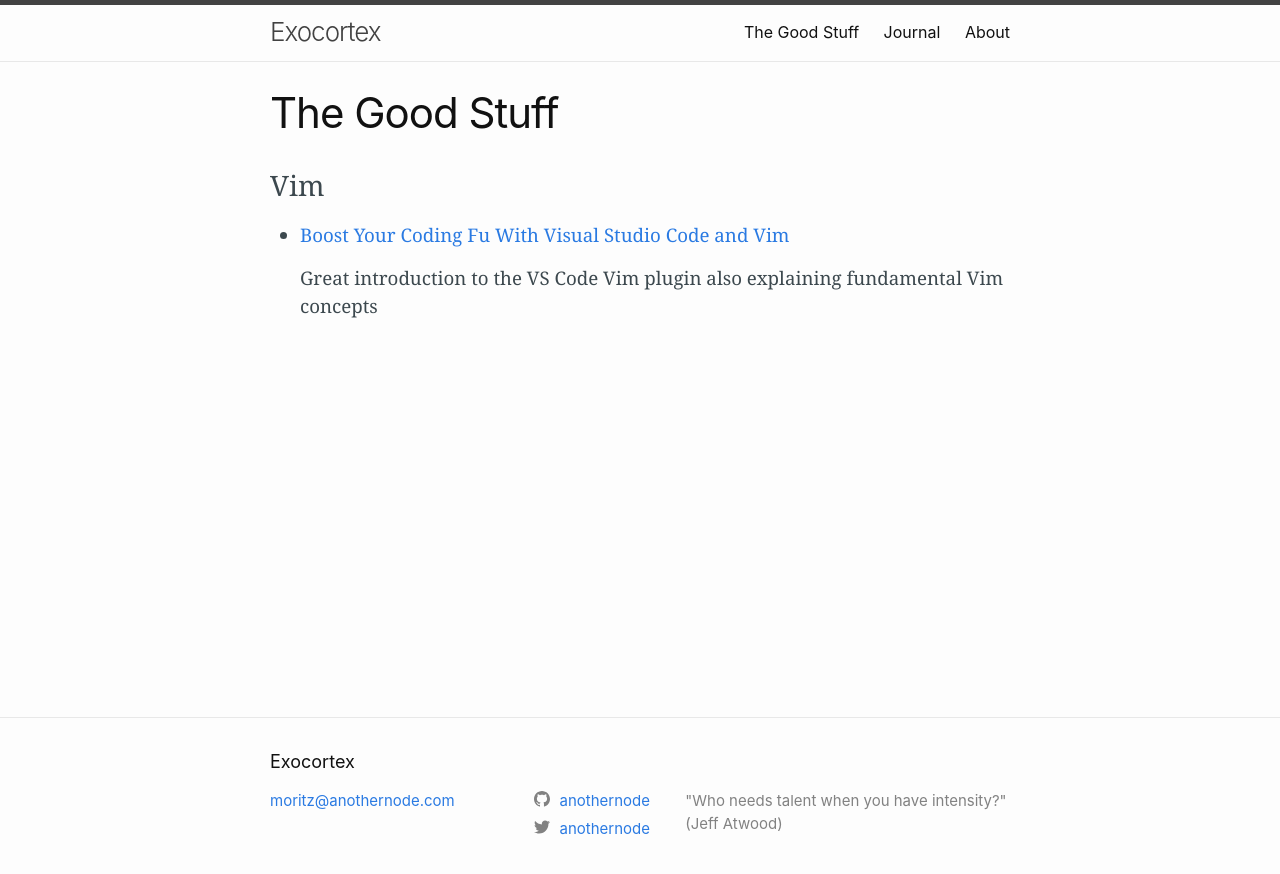
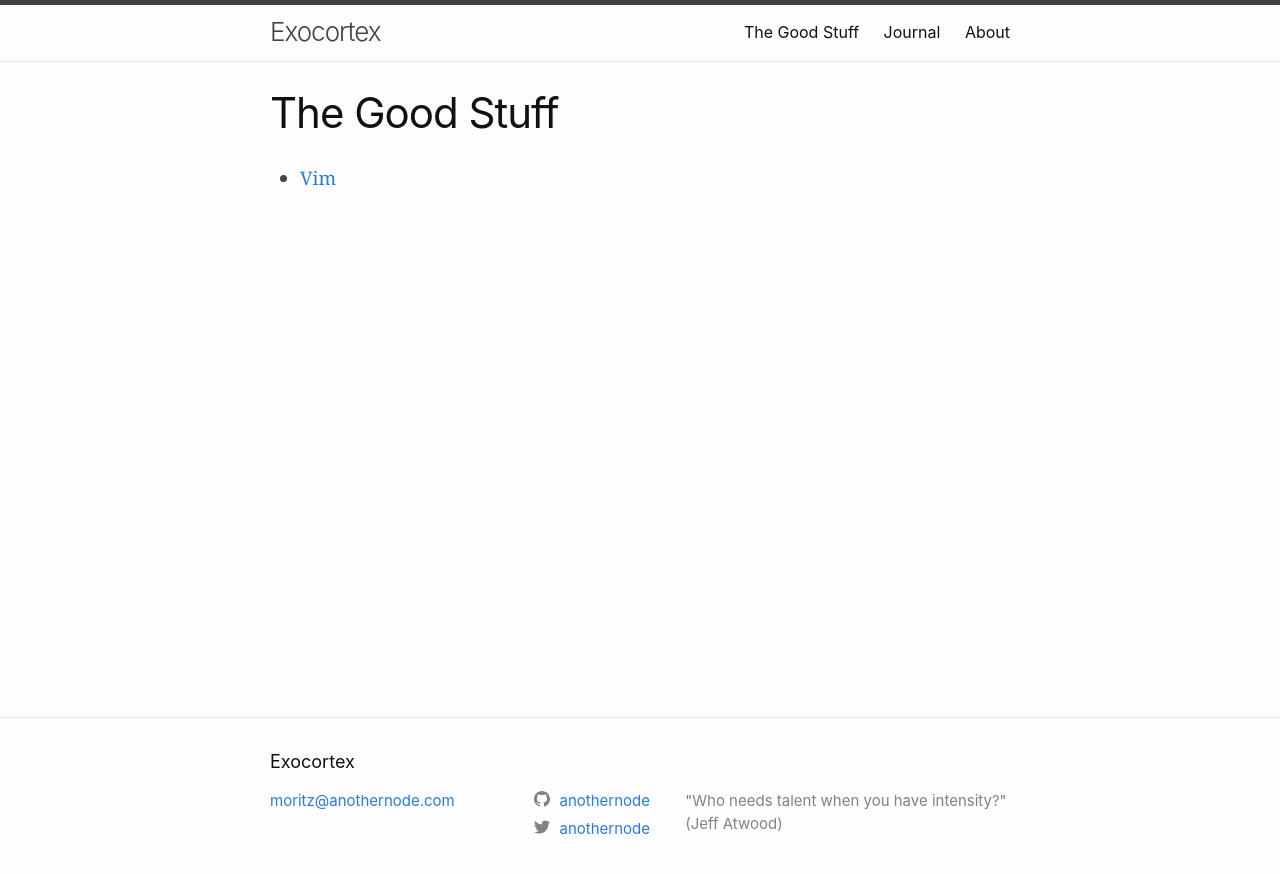
Before and after one commit to anothernode/exocortex-jekyll, a Jekyll site: the page built from the-good-stuff.md, in a window 1280 px wide. Shown: the top 874 px of the page. Built offline with Jekyll 4.4.1, drawn with Linux system fonts in a browser that asks for light colours.

Commit message:
Improve site structure

```diff
--- a/the-good-stuff.md
+++ b/the-good-stuff.md
@@ -4,10 +4,4 @@ title: The Good Stuff
 permalink: /the-good-stuff/
 ---
 
-# Vim
-
-- [Boost Your Coding Fu With Visual Studio Code and
-  Vim](https://dev.to/vintharas/boost-your-coding-fu-with-visual-studio-code-and-vimboost-your-coding-fu-with-visual-studio-code-and-vim-502h)
-
-  Great introduction to the VS Code Vim plugin also explaining fundamental Vim
-  concepts
+- [Vim](vim)
```
Also changed, not shown: the-good-stuff/vim.md (added, +11 -0 lines), foo.md (deleted).
